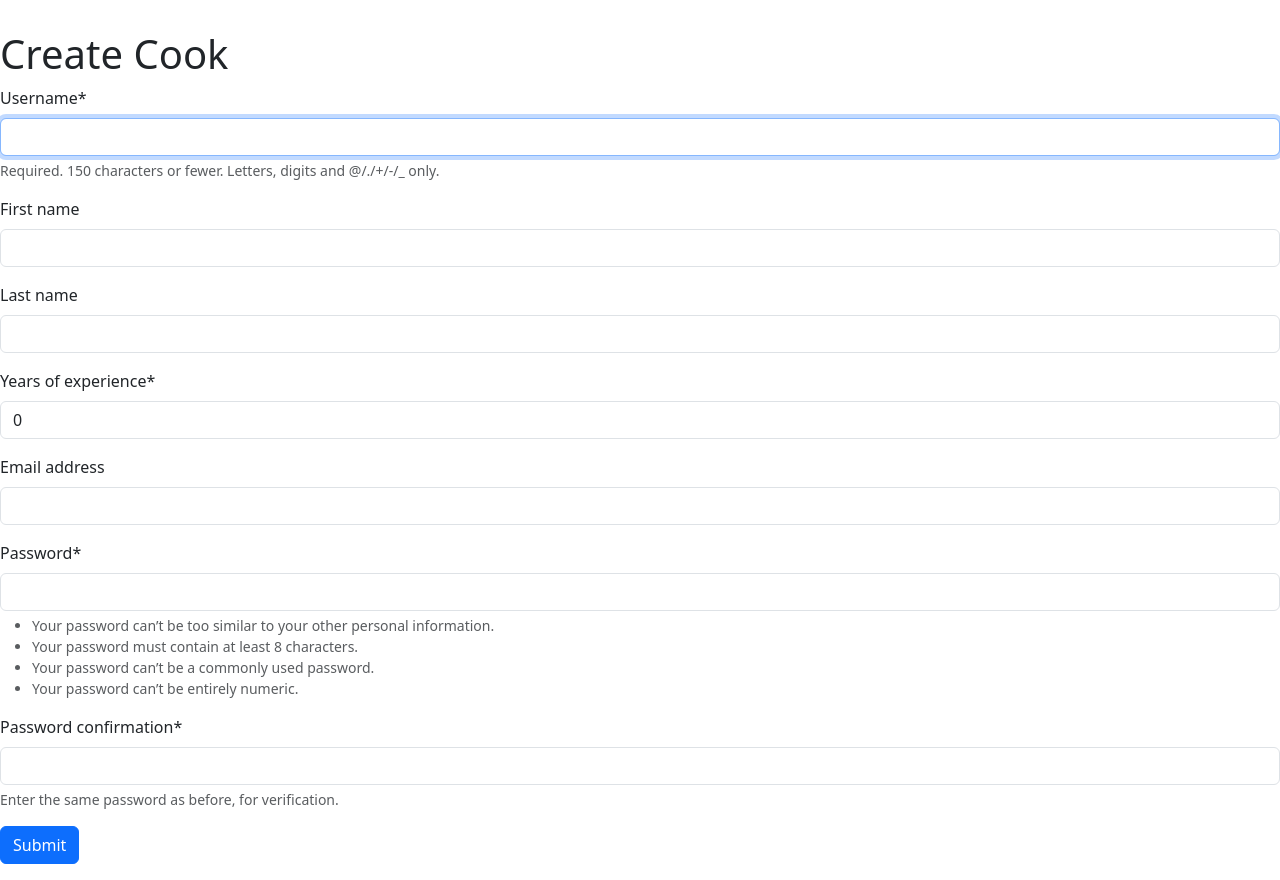
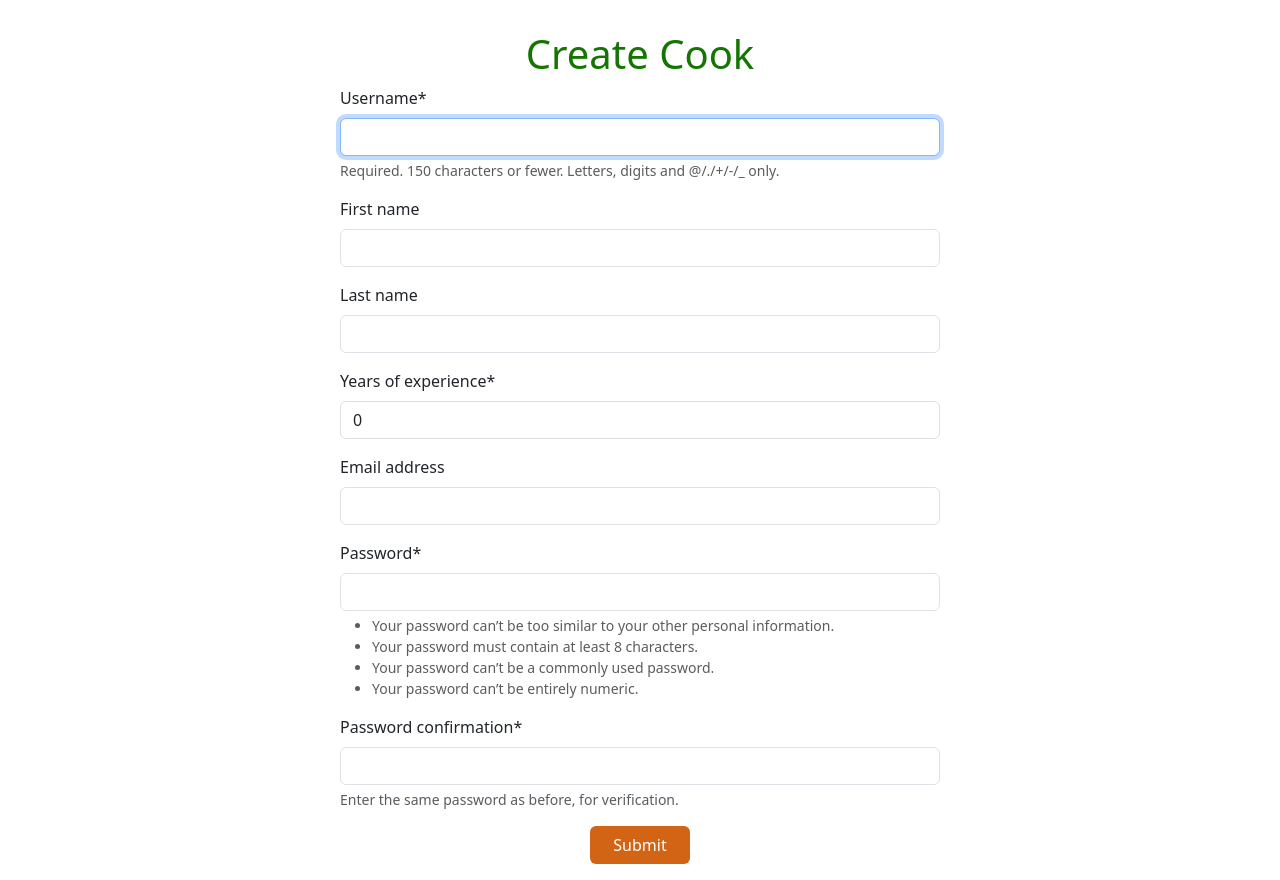
Before and after one commit to Iago-pixel/kitchen-service-mate, a Django app: page /cooks/create/ in a window 1280 px wide. Shown: the part 106-986 px from the top of the page. Run offline with Django 5.2, Linux system fonts and the light colour scheme; the visitor is signed in with stand-in values (Sample User, id 1); some libraries are stand-ins or nearby versions.

Commit message:
fix: enhance form layout with improved styling and spacing for better usability

```diff
--- a/static/css/styles.css
+++ b/static/css/styles.css
@@ -88,6 +88,10 @@ td {
   margin-bottom: 5px;
 }
 
+.form > div {
+  margin-bottom: 15px;
+}
+
 .container-search input {
   border-radius: 50px 0 0 50px;
   width: 300px;
--- a/templates/menu/cook_form.html
+++ b/templates/menu/cook_form.html
@@ -2,10 +2,12 @@
 {% load crispy_forms_filters %}
 
 {% block content %}
-  <h1>Create Cook</h1>
-  <form action="" method="post" novalidate>
+  <h1 class="text-center" style="color: var(--font-green);">Create Cook</h1>
+  <form action="" method="post" novalidate style="max-width: 600px; width: 90%;" class="mx-auto form">
     {% csrf_token %}
     {{ form|crispy }}
-    <button type="submit" class="btn btn-primary">Submit</button>
+    <div class="text-center">
+      <button type="submit" class="btn btn-orange" style="width: 100px;">Submit</button>
+    </div>
   </form>
 {% endblock %}
```
